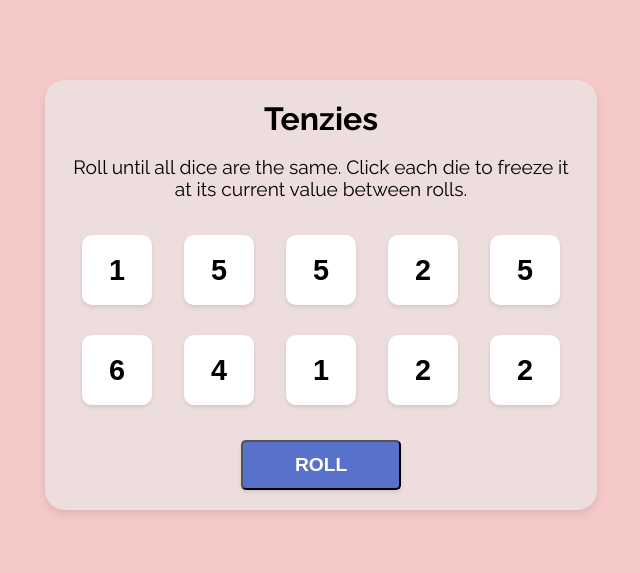
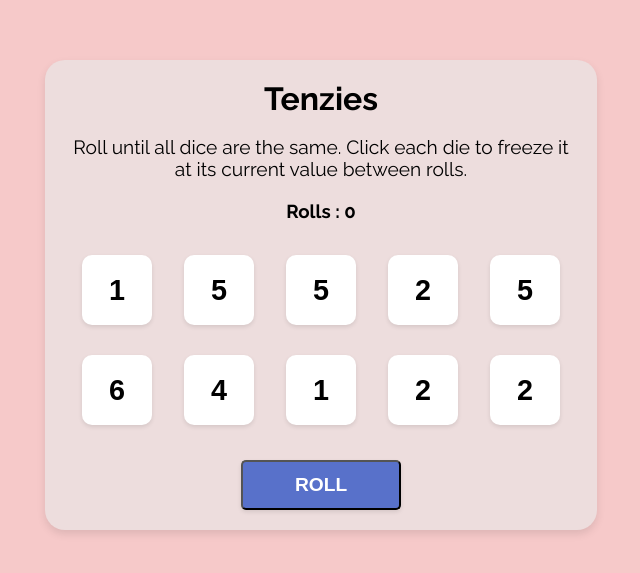
Before and after one commit to unofficialmohit/TenziesReact, a React (Create React App) app: page / in a window 1280 px wide. Shown: the part 105-678 px from the top of the page, without its empty margins (275-915 px from the left). Built offline with nearby package versions, Linux system fonts and the light colour scheme.

Commit message:
added rolls counter

```diff
--- a/src/App.jsx
+++ b/src/App.jsx
@@ -21,15 +21,19 @@ function App() {
   }
   const [dice, setDice] = React.useState(randomNumbers());
   const [tenzies,setTenzies]=React.useState(false);
+  const [rolls,setRolls]=React.useState(0);
   function handleClick() {
     if(tenzies)
     {
         setDice(randomNumbers());
         setTenzies(false);
+        setRolls(0);
         audio.pause();
+
     }
     else
     {
+    setRolls(rolls+1);
     setDice((prevData)=>{
         let temp=prevData.map((dice)=>{
             if(dice.isHeld)
@@ -95,6 +99,7 @@ console.log("YOU WON")
       {tenzies && <Confetti/>}
       <h1 className="title">Tenzies</h1>
         <p className="instructions">Roll until all dice are the same. Click each die to freeze it at its current value between rolls.</p>
+        <h3>Rolls : {rolls}</h3>
         <div className="dice-container">
           {dice.map((data) => {
             return <Dice key={data.id} value={data} heldData={()=>heldData(data.id)}/>;
```
